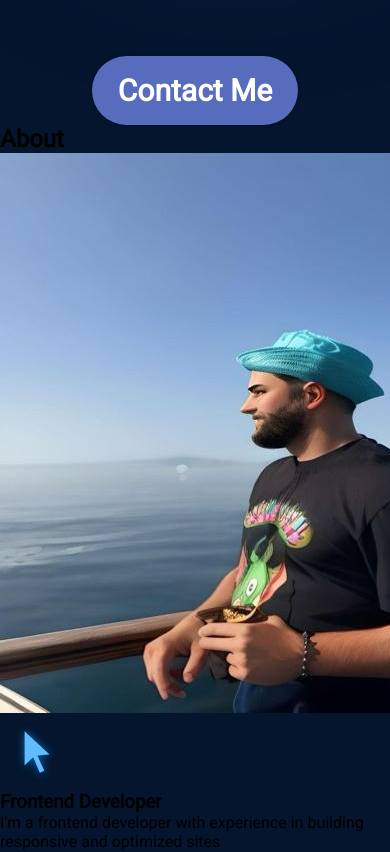
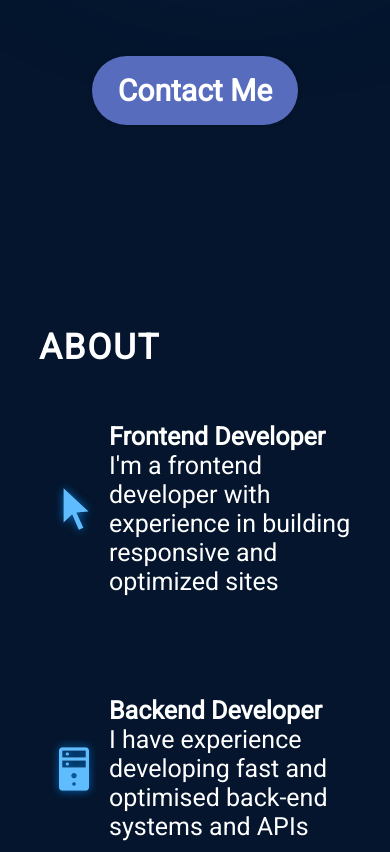
Before and after one commit to Eugeni77/Eugens-React-Portfolio, a React (Vite) app in the folder Eugens-React-Portfolio/: page / in a window 390 px wide. Shown: the part 710-1562 px from the top of the page. Built offline with nearby package versions, Linux system fonts and the light colour scheme.

Commit message:
added experience

```diff
--- a/Eugens-React-Portfolio/src/components/About/About.module.css
+++ b/Eugens-React-Portfolio/src/components/About/About.module.css
@@ -1 +1,92 @@
 @import "../../vars.css";
+
+.container {
+    position: relative;
+    background-color: rgba(12, 12, 12, 0.6);
+    border-radius: 15px;
+    padding: 73px;
+    margin-top: 129px;
+    z-index: 1;
+    margin-left: 10%;
+    margin-right: 10%;
+  }
+
+  .title {
+    color: var(--color-text);
+    font-size: 35px;
+    font-weight: 700;
+    letter-spacing: 1.75px;
+    text-transform: uppercase;
+  }
+
+  .content {
+    display: flex;
+    flex-direction: row;
+    align-items: center;
+  }
+
+  .aboutImage {
+    width: 30%;
+  }
+
+  .aboutItems {
+    color: var(--color-text);
+    display: flex;
+    flex-direction: column;
+    gap: 50px;
+  }
+
+  .aboutItem {
+    display: flex;
+    flex-direction: row;
+    align-items: center;
+    border-radius: 20px;
+    list-style: none;
+    padding: 25px;
+    background-image: linear-gradient(
+      90deg,
+      rgba(165, 215, 232, 0.42) 0%,
+      rgba(255, 255, 255, 0) 100%
+    );
+    background-size: 0 100%;
+    background-repeat: no-repeat;
+    transition: 0.4s;
+  }
+
+  .aboutItem:hover {
+    background-size: 100% 100%;
+  }
+
+  .aboutItem h3 {
+    font-size: 25px;
+    font-weight: 600;
+  }
+
+  .aboutItem p {
+    font-size: 25px;
+  }
+
+  @media screen and (max-width: 830px) {
+    .container {
+      background-color: transparent;
+      padding-left: 0;
+      padding-right: 0;
+    }
+
+    .content {
+      flex-direction: column;
+    }
+
+    .aboutImage {
+      display: none;
+    }
+
+    .aboutItems {
+      margin-top: 29px;
+    }
+
+    .aboutItem {
+      padding-left: 0;
+      padding-right: 0;
+    }
+  }
--- /dev/null
+++ b/Eugens-React-Portfolio/src/components/Experience/Experience.modules.css
@@ -0,0 +1 @@
+@import "../../vars.css";
```
Also changed, not shown: Eugens-React-Portfolio/src/components/Experience/Experience.jsx (added, +7 -0 lines).
